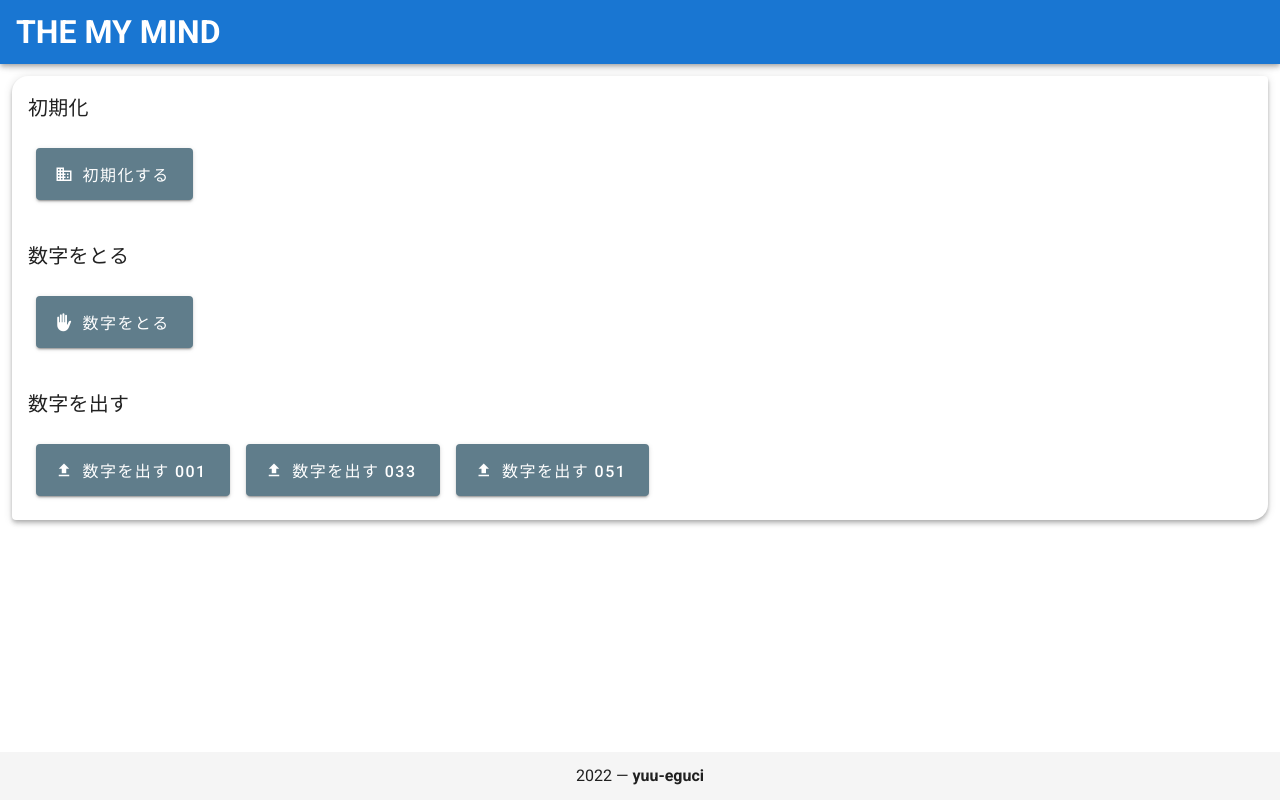
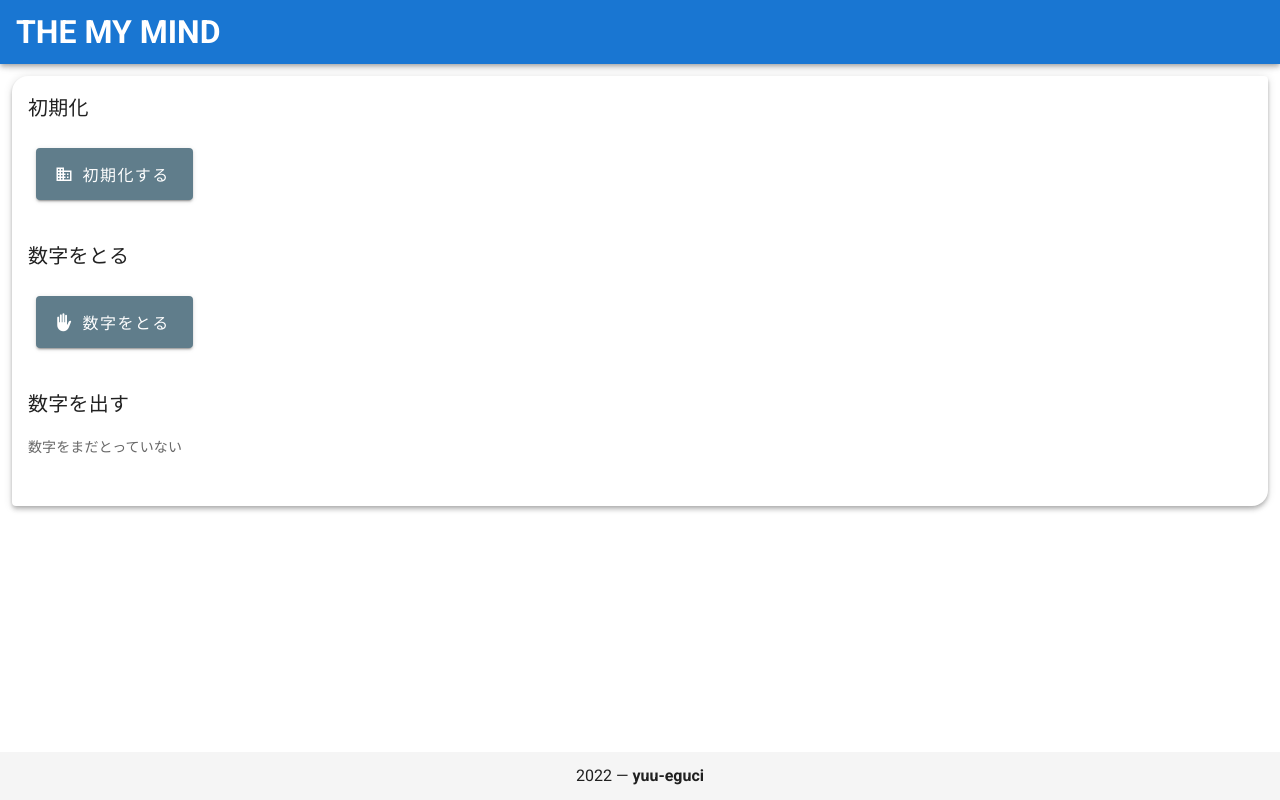
Before and after one commit to yuu-eguci/the-my-mind, a Vue app in the folder frontend/: page / in a window 1280 px wide. Built offline with nearby package versions, Linux system fonts and the light colour scheme.

Commit message:
💄 GetNumbersButton

```diff
--- a/frontend/src/App.vue
+++ b/frontend/src/App.vue
@@ -55,6 +55,7 @@
               class="ma-2 white--text"
               elevation="2"
               x-large
+              :disabled="disabledGetNumbersButton"
               @click="onClickNumbers"
             >
               <v-icon
@@ -70,8 +71,13 @@
           <v-card-title>
             数字を出す
           </v-card-title>
+          <v-card-text v-if="!numbersInHand.length">
+            数字をまだとっていない
+          </v-card-text>
           <v-card-text>
             <v-btn
+              v-for="number in numbersInHand"
+              :key="number.id"
               color="blue-grey"
               class="ma-2 white--text"
               elevation="2"
@@ -84,37 +90,7 @@
               >
                 mdi-upload
               </v-icon>
-              数字を出す 001
-            </v-btn>
-            <v-btn
-              color="blue-grey"
-              class="ma-2 white--text"
-              elevation="2"
-              x-large
-              @click="onClickNumber"
-            >
-              <v-icon
-                left
-                dark
-              >
-                mdi-upload
-              </v-icon>
-              数字を出す 033
-            </v-btn>
-            <v-btn
-              color="blue-grey"
-              class="ma-2 white--text"
-              elevation="2"
-              x-large
-              @click="onClickNumber"
-            >
-              <v-icon
-                left
-                dark
-              >
-                mdi-upload
-              </v-icon>
-              数字を出す 051
+              数字を出す {{ (`000${number}`).slice(-3) }}
             </v-btn>
           </v-card-text>
         </v-card>
@@ -157,8 +133,15 @@ export default {
     alertType: 'success',
 
     // 連打を防止します。
-    disabledInitializationButton: false
+    disabledInitializationButton: false,
+    disabledGetNumbersButton: false,
+
+    // 手持ちの数字たち。
+    numbersInHand: []
   }),
+
+  computed: {
+  },
 
   async mounted () {
     console.info('Started!')
@@ -182,6 +165,9 @@ export default {
       if (result.body.message) {
         this.message = result.body.message
       }
+      this.disabledInitializationButton = true
+      this.disabledGetNumbersButton = true
+      this.numbersInHand = result.body.numbers
     },
 
     onClickNumber: async function () {
```
Also changed, not shown: 1 other file (tests, documents, lock files or other folders).
